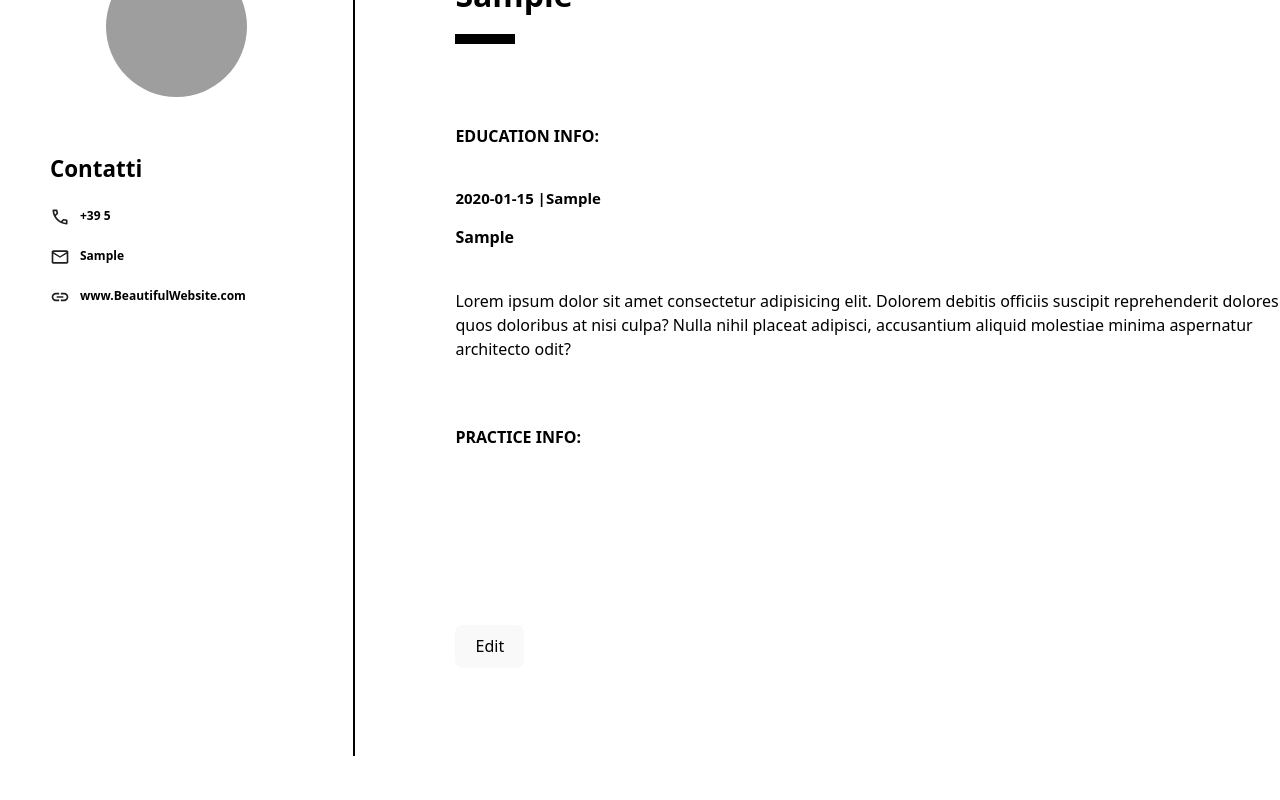
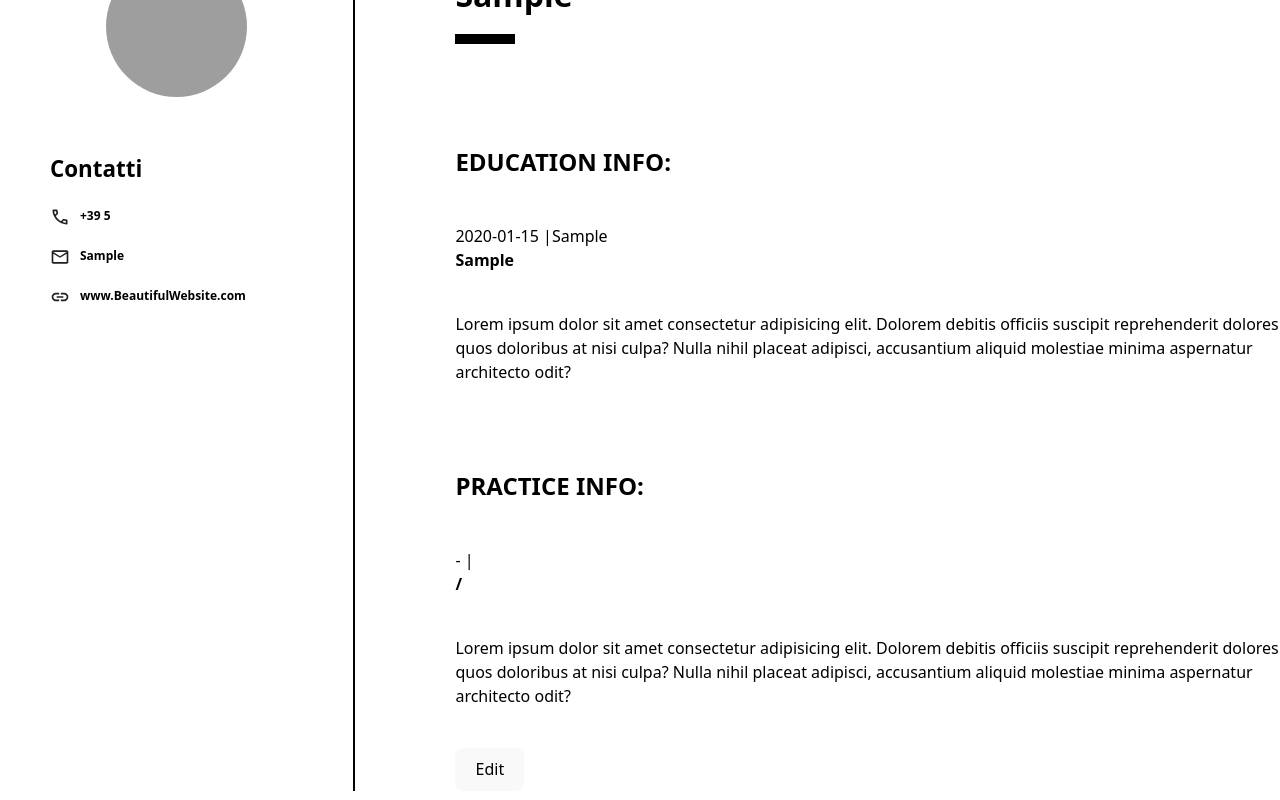
Before and after one commit to Vincde/Project-CV-Application, a React (Vite) app: page / in a window 1280 px wide. Both pictures are taken after typing "Sample", "Sample", "5", "Sample", "Sample", "2020-01-15" into the empty fields and a click on the button "Create Your CV!". Shown: the part 114-914 px from the top of the page. Built offline with nearby package versions, Linux system fonts and the light colour scheme; grey boxes are pictures that could not be loaded.

Commit message:
feat: Add styling for practice container in createCV

```diff
--- a/src/components/createCV.jsx
+++ b/src/components/createCV.jsx
@@ -41,14 +41,14 @@ function CV({generalInfo, education, practice, children}) {
 
                 <div className="showCV__right__separator"></div>
 
-                <b>EDUCATION INFO:</b><br></br>
+                <h2><b>EDUCATION INFO:</b></h2><br></br>
                 {education.map((element) => {
                     return(
                 <React.Fragment key={element.id}>
-                    <div className="showCV__right__education">
-                        <h3><b>
+                    <div className="showCV__right__list">
+                        <h3>
                         {element.dateStudy && element.dateStudy} |
-                        {element.schoolName && element.schoolName}</b>
+                        {element.schoolName && element.schoolName}
                         </h3>
                         <h4>{element.titleStudy && element.titleStudy}</h4>
                         <br></br>
@@ -60,17 +60,20 @@ function CV({generalInfo, education, practice, children}) {
 
                 <br></br>
 
-                <b>PRACTICE INFO:</b><br></br>
+                <h2><b>PRACTICE INFO:</b></h2><br></br>
                 {practice.map((element) => {
                     return(
                     <React.Fragment key={element.id}>
-                    <ul>
-                        {element.companyName && <li>{element.companyName}</li>}<br></br>
-                        {element.positionTitle && <li>{element.positionTitle}</li>}<br></br>
-                        {element.mainRespons && <li>{element.mainRespons}</li>}<br></br>
-                        {element.dateFrom && <li>{element.dateFrom}</li>}<br></br>
-                        {element.dateUntil && <li>{element.dateUntil}</li>}<br></br>
-                    </ul>
+                    <div className="showCV__right__list">
+                        <h3>
+                        {element.dateFrom && element.dateFrom} - {element.dateUntil && element.dateUntil}
+                        | {element.companyName && element.companyName}
+                        </h3>
+                        <h4>{element.positionTitle && element.positionTitle} / {element.mainRespons && element.mainRespons}</h4>
+                        <br></br>
+                        <p>Lorem ipsum dolor sit amet consectetur adipisicing elit. Dolorem debitis officiis suscipit reprehenderit dolores quos doloribus at nisi culpa? Nulla nihil placeat adipisci, accusantium aliquid molestiae minima aspernatur architecto odit?</p>
+                    </div>
+                <br></br>
                     </React.Fragment>
                     )
                 })}
--- a/src/styles/createCV.css
+++ b/src/styles/createCV.css
@@ -105,7 +105,9 @@
     font-size: 32px;
 }
 .showCV__right h3{
-    font-size: 15px;
+    font-size: 16px;
+    font-weight: 100;
+    margin:0;
 }
 .showCV__right h4{
     margin:0;
@@ -117,7 +119,7 @@
     margin-bottom: 80px;
 }
 
-.showCV__right__education{
+.showCV__right__list{
     text-align: start;
 }
 
```
